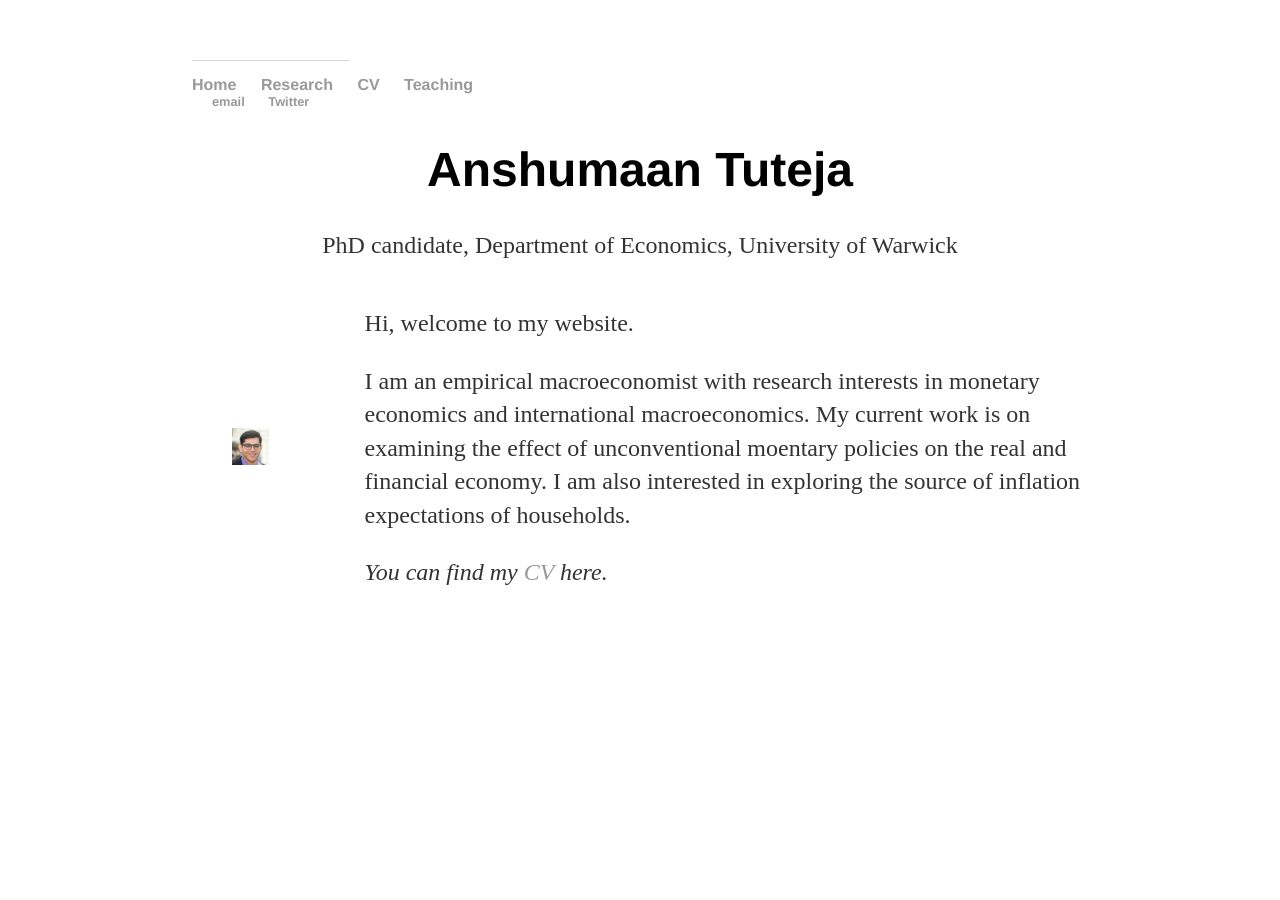
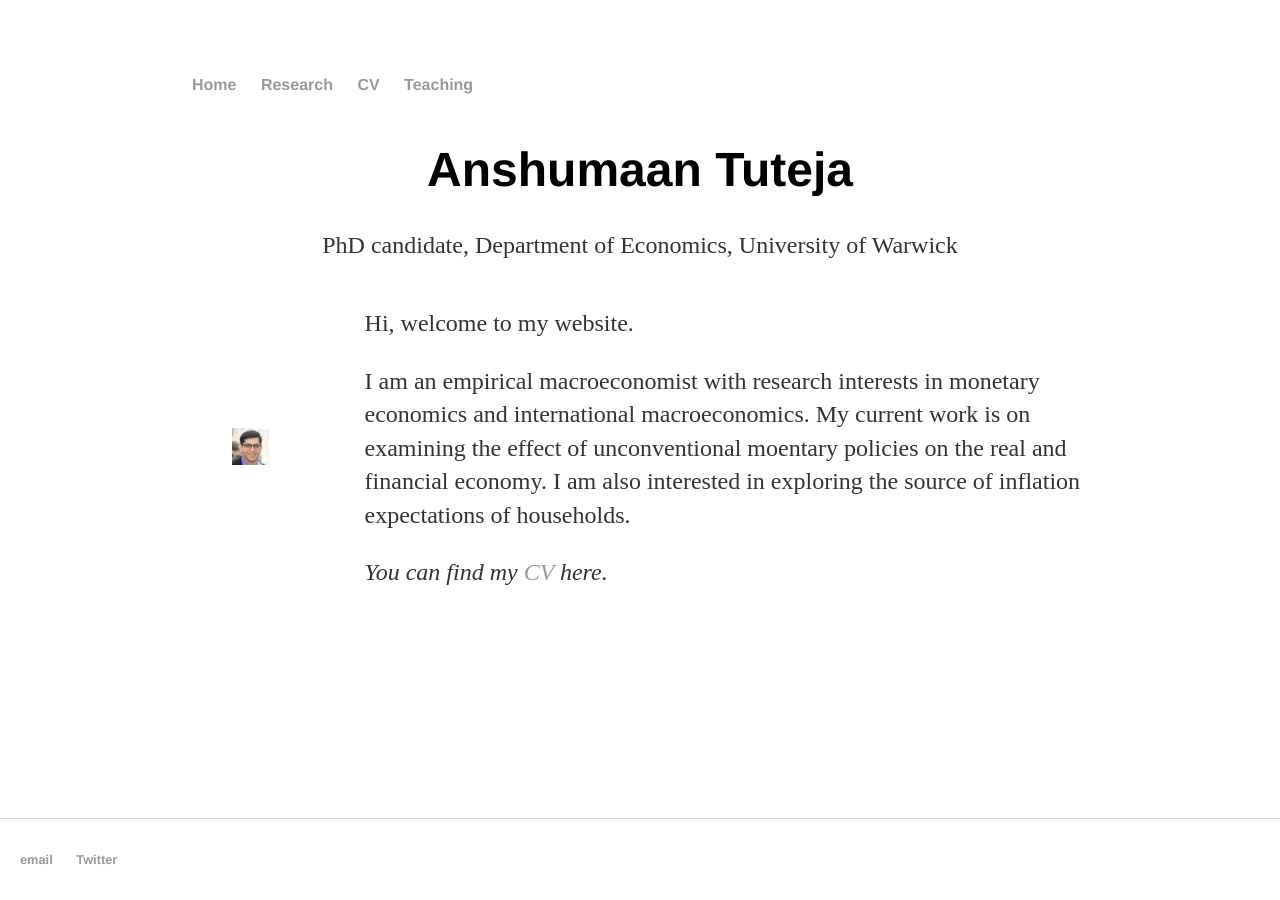
Before and after one commit to anshumaan-tuteja/anshumaan-tuteja.github.io, a Jekyll site: the page built from index.html, in a window 1280 px wide. Built offline with Jekyll 4.4.1, drawn with Linux system fonts in a browser that asks for light colours.

Commit message:
Update main.css

```diff
--- a/css/main.css
+++ b/css/main.css
@@ -49,6 +49,9 @@ footer {
     font-size: .8em;
     padding: 20px;
     position: fixed;
+    bottom: 0;
+    left: 0;
+    width: 100%;
 }
 
 ul.posts {
```
